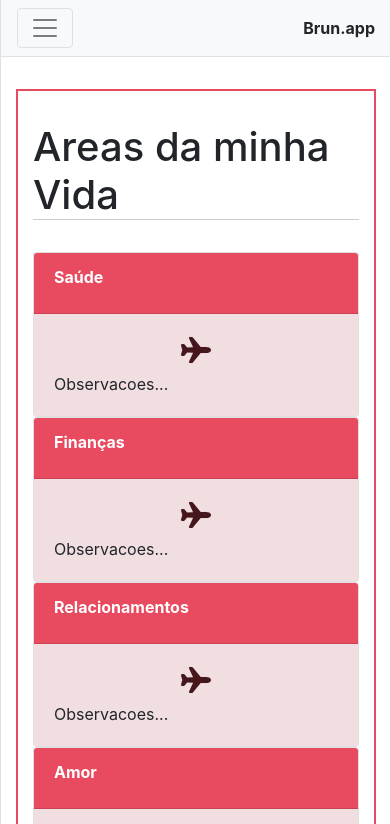
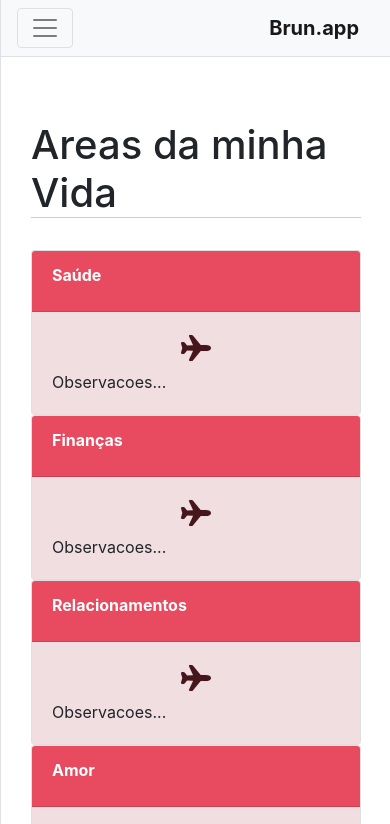
Before and after one commit to zinxcombr/brunappfrontend, a website: page index.html in a window 390 px wide. Shown: the top 824 px of the page. Drawn offline with nearby package versions, Linux system fonts and the light colour scheme.

Commit message:
navbar fix

```diff
--- a/css/custom.css
+++ b/css/custom.css
@@ -1,7 +1,7 @@
 /* My Custom CSS */
 
 /* Encobre as tags section com core rosa e padding */
-section { border: 2px solid #E84A5F; margin-top: 2rem; padding-top: 2em; padding-bottom: 2em;}
+section { margin-top: 2rem; padding-top: 2em; padding-bottom: 2em;}
 
 /* Para botao de deletar */
 .pull-right {
--- a/index.html
+++ b/index.html
@@ -40,7 +40,7 @@
    <button id="menu-toggle" class="navbar-toggler" type="button" data-toggle="collapse" data-target="menu-toggle" aria-controls="menu-toggle" aria-expanded="false" aria-label="Toggle navigation">
    <span class="navbar-toggler-icon"></span>
    </button>
-   <div class="d-md-none"><b>Brun.app</b></div>
+   <div class="d-md-none navbar-brand"><b>Brun.app</b></div>
    <div class="d-none d-md-block ml-auto">Bem-vindo, Bruno Silva.</div>
 </nav>
 
```
Also changed, not shown: anotacoes.html (+1 -1 lines), diario-gratidao.html (+1 -1 lines), objetivos.html (+1 -1 lines), streaks.html (+1 -1 lines), tarefas-essenciais.html (+1 -1 lines).
